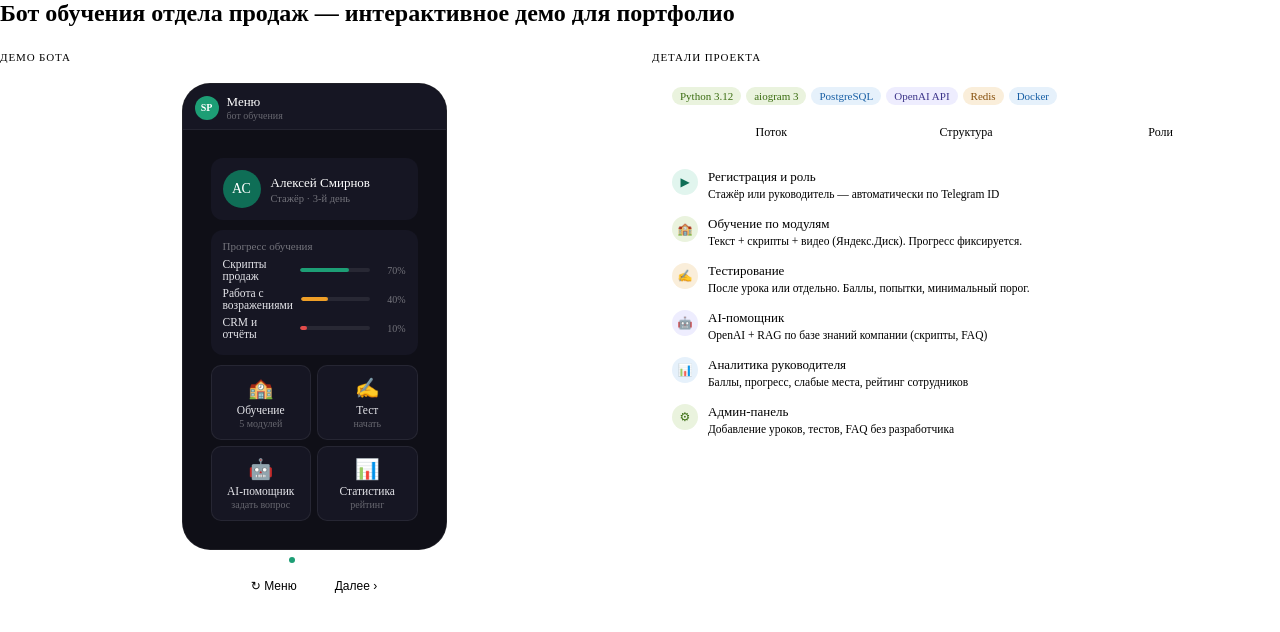
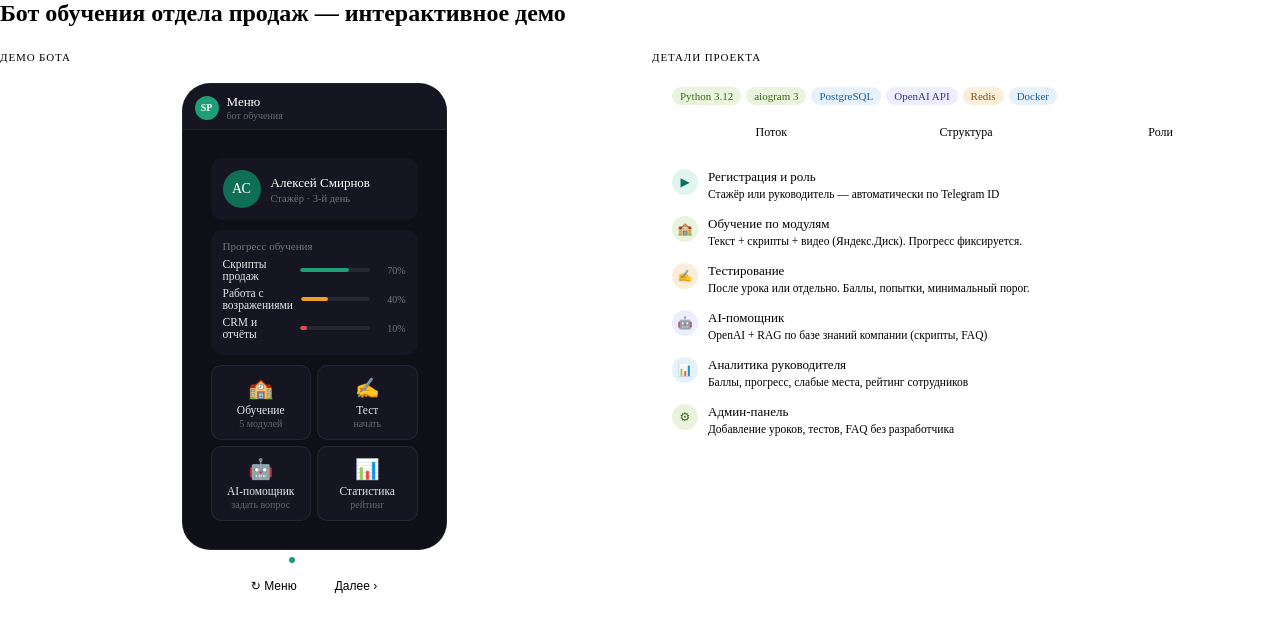
Before and after one commit to hotex002-code/kworkexample, a plain HTML site: page index.html in a window 1280 px wide. Drawn offline with Linux system fonts and the light colour scheme.

Commit message:
Add files via upload

```diff
--- a/index.html
+++ b/index.html
@@ -136,7 +136,7 @@
 .mono{font-family:var(--font-mono);font-size:11px;color:var(--color-text-secondary);line-height:1.9}
 </style>
 
-<h2 class="sr-only">Бот обучения отдела продаж — интерактивное демо для портфолио</h2>
+<h2 class="sr-only">Бот обучения отдела продаж — интерактивное демо</h2>
 
 <div class="root">
   <div>
```
